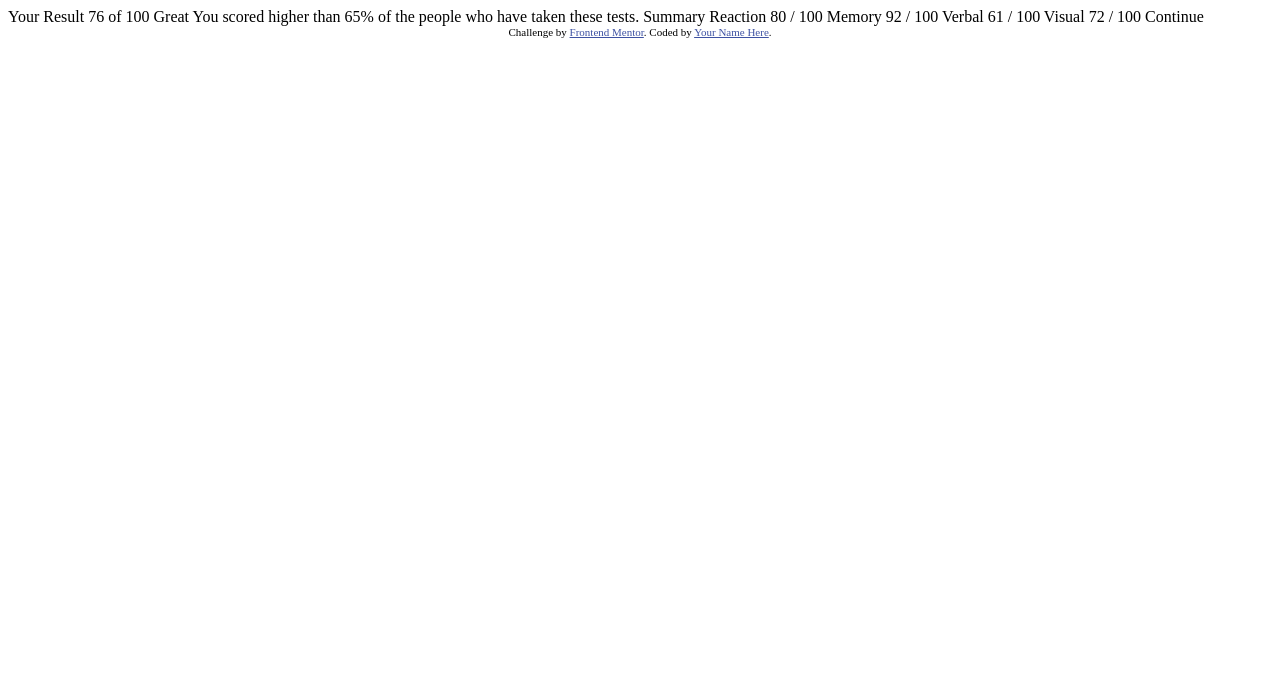
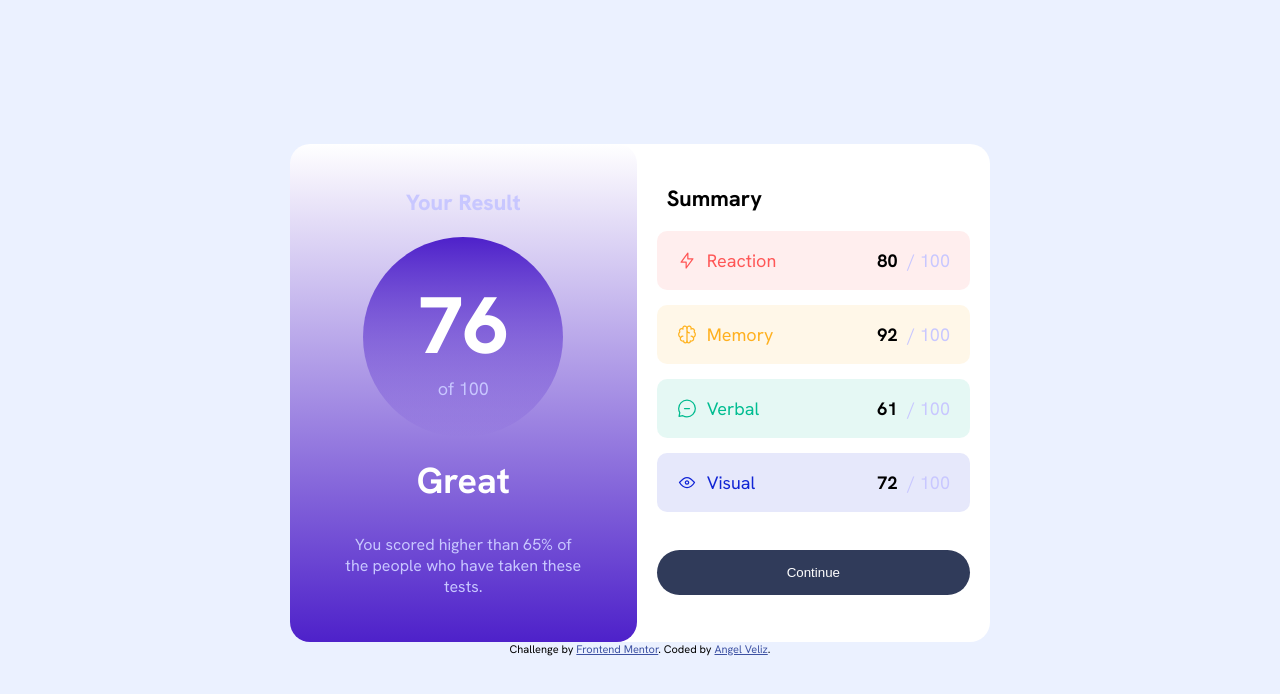
Before and after one commit to angelveliz1837/RetoPaginas, a plain HTML site: page index.html in a window 1280 px wide. Drawn offline with Linux system fonts and the light colour scheme.

Commit message:
ajuste de pagina componente-de-resumen-de-resultados

```diff
--- a/index.html
+++ b/index.html
@@ -1,47 +1,97 @@
 <!DOCTYPE html>
 <html lang="en">
+
 <head>
   <meta charset="UTF-8">
-  <meta name="viewport" content="width=device-width, initial-scale=1.0"> <!-- displays site properly based on user's device -->
+  <meta name="viewport" content="width=device-width, initial-scale=1.0">
+  <!-- displays site properly based on user's device -->
 
   <link rel="icon" type="image/png" sizes="32x32" href="./assets/images/favicon-32x32.png">
+  <link rel="stylesheet" href="style.css">
+  <link rel="preconnect" href="https://fonts.googleapis.com">
+  <link rel="preconnect" href="https://fonts.gstatic.com" crossorigin>
+  <link href="https://fonts.googleapis.com/css2?family=Hanken+Grotesk:ital,wght@0,100..900;1,100..900&display=swap"
+    rel="stylesheet">
 
   <title>Frontend Mentor | Results summary component</title>
 
   <!-- Feel free to remove these styles or customise in your own stylesheet 👍 -->
   <style>
-    .attribution { font-size: 11px; text-align: center; }
-    .attribution a { color: hsl(228, 45%, 44%); }
+    .attribution {
+      font-size: 11px;
+      text-align: center;
+    }
+
+    .attribution a {
+      color: hsl(228, 45%, 44%);
+    }
   </style>
 </head>
+
 <body>
+  <div class="cuadro_general">
+    <div class="cuadro1">
+      <h2 class="titulo1">Your Result</h2>
+      <div class="circulo">
+        <p class="numero">76</p>
+        <p class="subnumero">of 100</p>
+      </div>
 
-  Your Result
-  76
-  of 100
-
-  Great
-  You scored higher than 65% of the people who have taken these tests.
-
-  Summary
-
-  Reaction
-  80 / 100
-
-  Memory
-  92 / 100
-
-  Verbal
-  61 / 100
-
-  Visual
-  72 / 100
-
-  Continue
-
+      <h1 class="subtitulo">Great</h1>
+      <p class="texto">You scored higher than 65% of the people who have taken these tests.</p>
+    </div>
+    <div class="cuadro2">
+      <h1 class="titulo2">Summary</h1>
+      <ul class="lista">
+        <li class="lista_rojo">
+          <div class="rojo">
+            <img src="./assets/images/icon-reaction.svg">
+            <p>Reaction</p>
+          </div>
+          <div class="negro_gris">
+            <p class="negro">80</p>
+            <p class="gris">/ 100</p>
+          </div>
+        </li>
+        <li class="lista_amarillo">
+          <div class="amarillo">
+            <img src="./assets/images/icon-memory.svg">
+            <p>Memory</p>
+          </div>
+          <div class="negro_gris">
+            <p class="negro">92</p>
+            <p class="gris">/ 100</p>
+          </div>
+        </li>
+        <li class="lista_verde">
+          <div class="verde">
+            <img src="./assets/images/icon-verbal.svg">
+            <p>Verbal</p>
+          </div>
+          <div class="negro_gris">
+            <p class="negro">61</p>
+            <p class="gris">/ 100</p>
+          </div>
+        </li>
+        <li class="lista_azul">
+          <div class="azul">
+            <img src="./assets/images/icon-visual.svg">
+            <p>Visual</p>
+          </div>
+          <div class="negro_gris">
+            <p class="negro">72</p>
+            <p class="gris">/ 100</p>
+          </div>
+        </li>
+      </ul>
+      <button>Continue</button>
+    </div>
+  </div>
   <div class="attribution">
-    Challenge by <a href="https://www.frontendmentor.io?ref=challenge" target="_blank">Frontend Mentor</a>.
-    Coded by <a href="#">Your Name Here</a>.
+    Challenge by <a href="https://www.frontendmentor.io/challenges/results-summary-component-CE_K6s0maV/hub"
+      target="_blank">Frontend Mentor</a>.
+    Coded by <a href="https://github.com/angelveliz1837">Angel Veliz</a>.
   </div>
 </body>
+
 </html>
--- /dev/null
+++ b/style.css
@@ -0,0 +1,216 @@
+body{
+    margin: 0px;
+    display: flex;
+    flex-direction: column;
+    justify-content: center;
+    align-items: center;
+    height: 100vh;
+    background: hsl(221, 100%, 96%);
+    font-family: "Hanken Grotesk", serif;
+    font-size: 18px;
+}
+.cuadro_general{
+    background: hsl(0, 0%, 100%);
+    display: flex;
+    flex-direction: row;
+    max-width: 700px;
+    justify-content: space-between;
+    border-radius: 20px;
+}
+
+.cuadro1{
+    background: linear-gradient(
+        to bottom,
+        hsla(241, 72%, 46%, 0),
+        hsla(256, 72%, 46%, 1)
+    );
+    border-radius: 20px;
+    text-align: center;
+    padding: 25px;
+    flex: 1;
+}
+
+    .titulo1{
+        color: hsl(241, 100%, 89%);
+        font-size: 22px;
+        font-weight: 800;
+    }
+
+    .circulo{
+        width: 200px;
+        height: 200px;
+        border-radius: 50%;
+        background: linear-gradient(
+            to top,
+            hsla(241, 72%, 46%, 0),
+            hsla(256, 72%, 46%, 1)
+        );
+        display: flex;
+        flex-direction: column;
+        justify-content: center;
+        align-items: center;
+        margin: 20px auto;
+    }
+
+        .circulo .numero, .circulo .subnumero{
+            margin: 0px;
+        }
+
+            .numero{
+                font-size: 80px;
+                font-weight: 800;
+                color: hsl(0, 0%, 100%);
+            }
+
+            .subnumero{
+                color: hsl(241, 100%, 89%);
+            }
+
+        .subtitulo{
+            color: hsl(0, 0%, 100%);
+            margin: 0px;
+        }
+
+        .texto{
+            color: hsl(241, 100%, 89%);
+            margin: 20px 20px 10px 20px;
+            padding: 10px;
+            font-size: 16px;
+        }
+
+
+.cuadro2{
+    text-align: center;
+    padding: 20px;
+    flex: 1;
+}
+
+    .titulo2{
+        font-size: 22px;
+        margin-top: 20px;
+        text-align: start;
+        padding-left: 10px;
+
+    }
+
+    .lista{
+        list-style-type: none;
+        padding: 0px;
+    }
+
+    .lista li{
+        text-decoration: none;
+        display: flex;
+        flex-direction: row;
+        margin-bottom: 15px;
+    }
+
+    .lista_rojo, .lista_amarillo, .lista_verde, .lista_azul{
+        border-radius: 10px;
+        display: flex;
+        flex-direction: row;
+        padding-left: 20px;
+    }
+
+        .rojo, .amarillo, .verde, .azul{
+            display: flex;
+            flex-direction: row;
+            width: 50%;
+        }
+
+            .rojo p, .amarillo p, .verde p, .azul p{
+                padding-left: 10px;
+            }
+
+    .lista_rojo{
+        background: hsl(0, 100%, 67%, 0.1);
+    }
+
+        .rojo{
+            color: hsl(0, 100%, 67%);
+        }
+
+    .lista_amarillo{
+        background: hsl(39, 100%, 56%, 0.1);
+    }
+
+        .amarillo{
+            color: hsl(39, 100%, 56%);
+        }
+
+    .lista_verde{
+        background: hsl(166, 100%, 37%, 0.1);
+    }
+
+        .verde{
+            color: hsl(166, 100%, 37%);
+        }
+
+    .lista_azul{
+        background: hsl(234, 85%, 45%, 0.1);
+    }
+
+        .azul{
+            color: hsl(234, 85%, 45%);
+        }
+
+    .negro_gris{
+        display: flex;
+        flex-direction: row;
+        width: 50%;
+    }
+
+    .lista_rojo > .negro_gris,
+    .lista_amarillo > .negro_gris,
+    .lista_verde > .negro_gris,
+    .lista_azul > .negro_gris{
+        justify-content: end;
+        text-align: end;
+    }
+
+        .negro{
+            color: black;
+            font-weight: bold;
+            padding-right: 10px;
+        }
+
+        .gris{
+            color: hsl(241, 100%, 89%);
+            padding-right: 20px;
+        }
+
+    button{
+        text-decoration: none;
+        background-color: hsl(224, 30%, 27%);
+        border: hsl(224, 30%, 27%);
+        color: hsl(0, 0%, 100%);
+        margin-top: 20px;
+        padding: 15px 130px;
+        border-radius: 40px;
+    }
+
+    button:hover{
+        background:hsla(256, 72%, 46%, 1);
+        border: hsla(256, 72%, 46%, 1);
+    }
+
+@media screen and (max-width: 375px){
+    .cuadro_general{
+        display: flex;
+        flex-direction: column;
+    }
+
+        .titulo1{
+            margin-top: 40px;
+        }
+
+        .circulo{
+            width: 150px;
+            height: 150px;
+        }
+
+        .texto{
+            margin: 0px 20px 10px 20px;
+        }
+
+}
```
